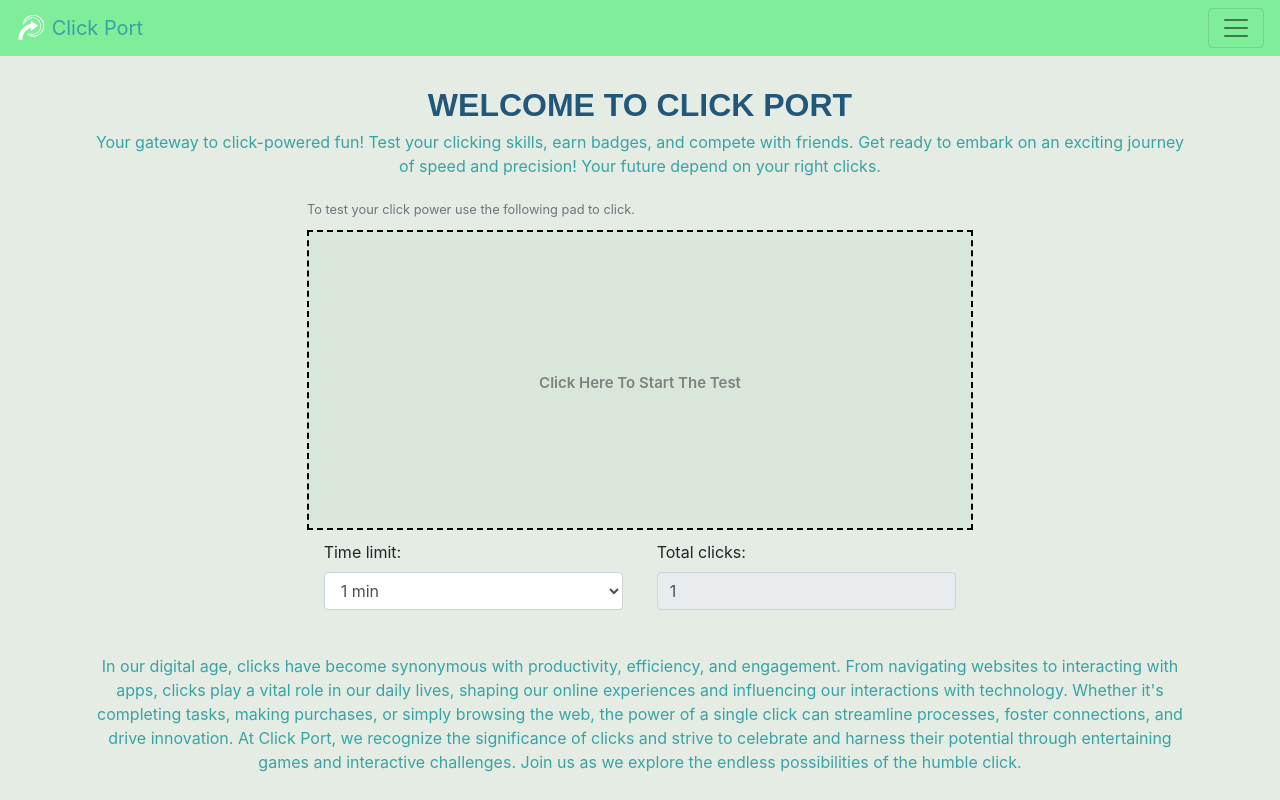
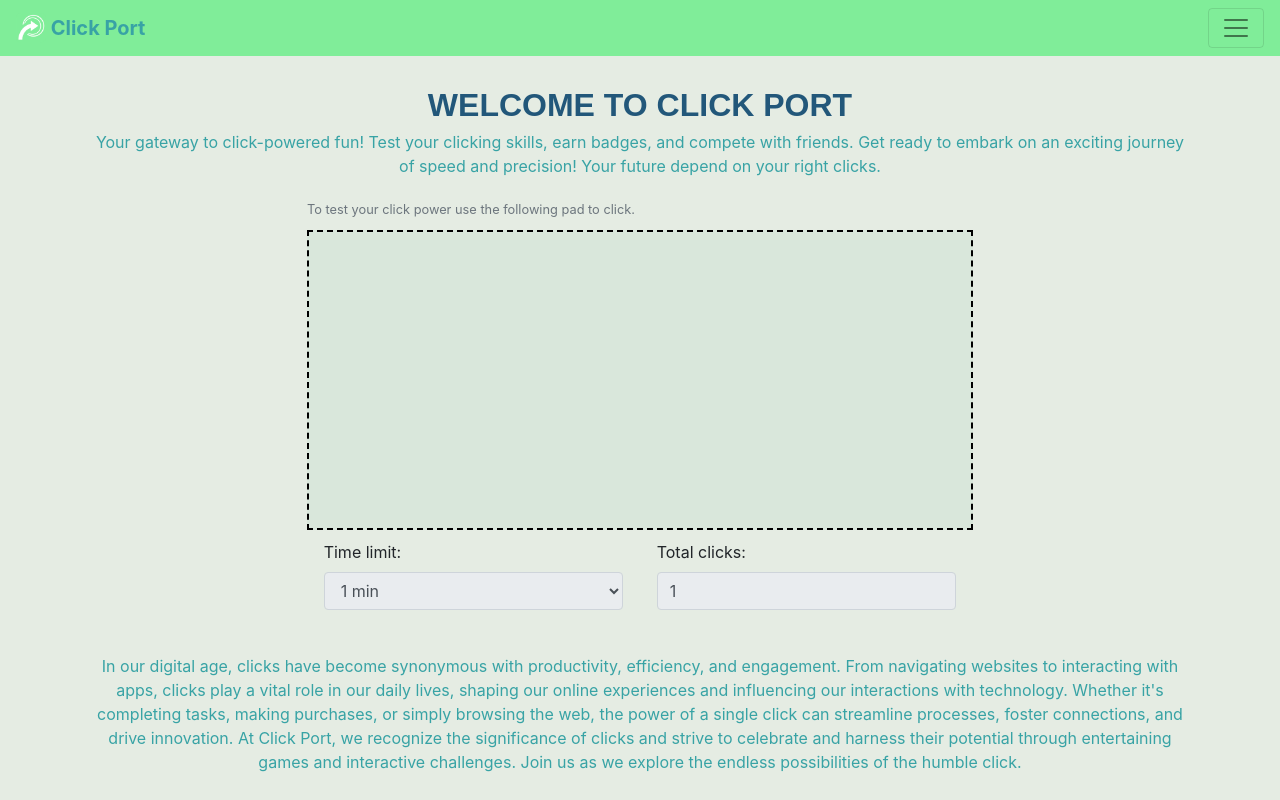
Before and after one commit to kidKrishkode/ClickPort.github.io, a plain HTML site: page index.html in a window 1280 px wide. Both pictures are taken after a click on the element "Click Here To Start The Test". Shown: the top 800 px of the page. Drawn offline with nearby package versions, Linux system fonts and the light colour scheme.

Commit message:
Version 1.0

```diff
--- a/Component/defult.js
+++ b/Component/defult.js
@@ -23,6 +23,9 @@ document.addEventListener("DOMContentLoaded", function(){
         if(!isGameOver){
             clickCount++;
             clickScreen.value = clickCount;
+            if(clickCount<=1){
+                clickStart();
+            }
         }else{
             gameOver();
         }
@@ -38,7 +41,7 @@ document.addEventListener("DOMContentLoaded", function(){
 });
 function clickStart(){
     const targetDiv = document.getElementById("targetDiv");
-    targetDiv.innerHTML="";
+    targetDiv.innerHTML=" ";
     document.getElementById("time").disabled=true;
     setTimeout(()=>{
         gameOver();
--- a/Component/origin.css
+++ b/Component/origin.css
@@ -24,6 +24,7 @@ a{
 }
 .navbar{
     background: var(--nav-color)!important;
+    font-weight: bold;
 }
 .workspace h2, footer h4{
 	text-align: center;
```
